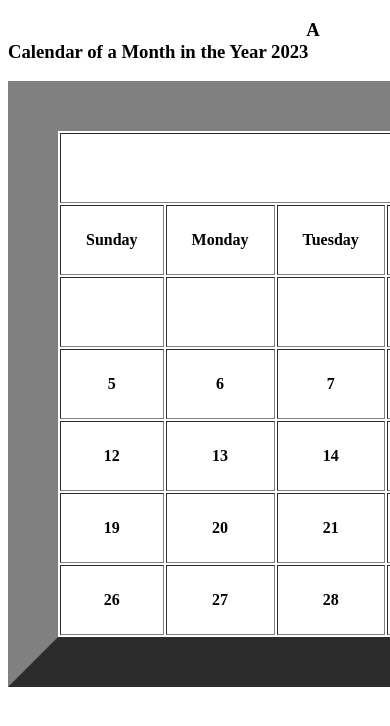
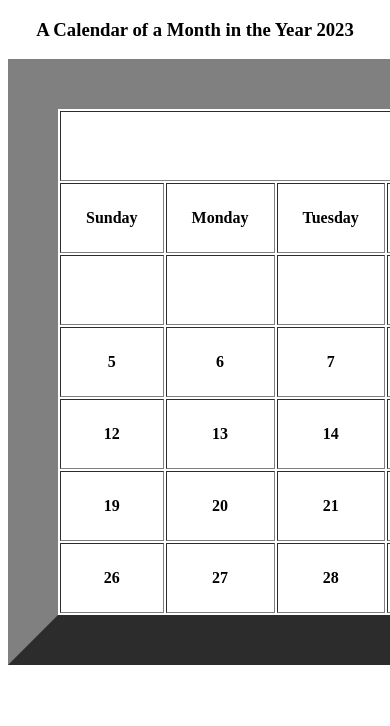
Before and after one commit to Kwagei/html-calendar-varma-cephas, a plain HTML site: page index.htm in a window 390 px wide. Shown: the top 726 px of the page. Drawn offline with Linux system fonts and the light colour scheme.

Commit message:
optimized-header-for-both-mobile-and-desktop

```diff
--- a/index.htm
+++ b/index.htm
@@ -7,14 +7,15 @@
     <title>Calendar 2023</title>
 </head>
 <body>
-
+    <center>
     <h3>
+        <!-- &nbsp;&nbsp;&nbsp;&nbsp;&nbsp;&nbsp;&nbsp;&nbsp;&nbsp;&nbsp;&nbsp;&nbsp;&nbsp;&nbsp;&nbsp;&nbsp;
         &nbsp;&nbsp;&nbsp;&nbsp;&nbsp;&nbsp;&nbsp;&nbsp;&nbsp;&nbsp;&nbsp;&nbsp;&nbsp;&nbsp;&nbsp;&nbsp;
         &nbsp;&nbsp;&nbsp;&nbsp;&nbsp;&nbsp;&nbsp;&nbsp;&nbsp;&nbsp;&nbsp;&nbsp;&nbsp;&nbsp;&nbsp;&nbsp;
-        &nbsp;&nbsp;&nbsp;&nbsp;&nbsp;&nbsp;&nbsp;&nbsp;&nbsp;&nbsp;&nbsp;&nbsp;&nbsp;&nbsp;&nbsp;&nbsp;
-        &nbsp;&nbsp;&nbsp;&nbsp;&nbsp;&nbsp;&nbsp;&nbsp;&nbsp;&nbsp;&nbsp;&nbsp;
+        &nbsp;&nbsp;&nbsp;&nbsp;&nbsp;&nbsp;&nbsp;&nbsp;&nbsp;&nbsp;&nbsp;&nbsp; -->
         A Calendar of a Month in the Year 2023
     </h3>
+    </center>
    <table border="50" cellpadding="25" align="center">
     <tr>
         <th colspan="7">March 2023</th>
```
